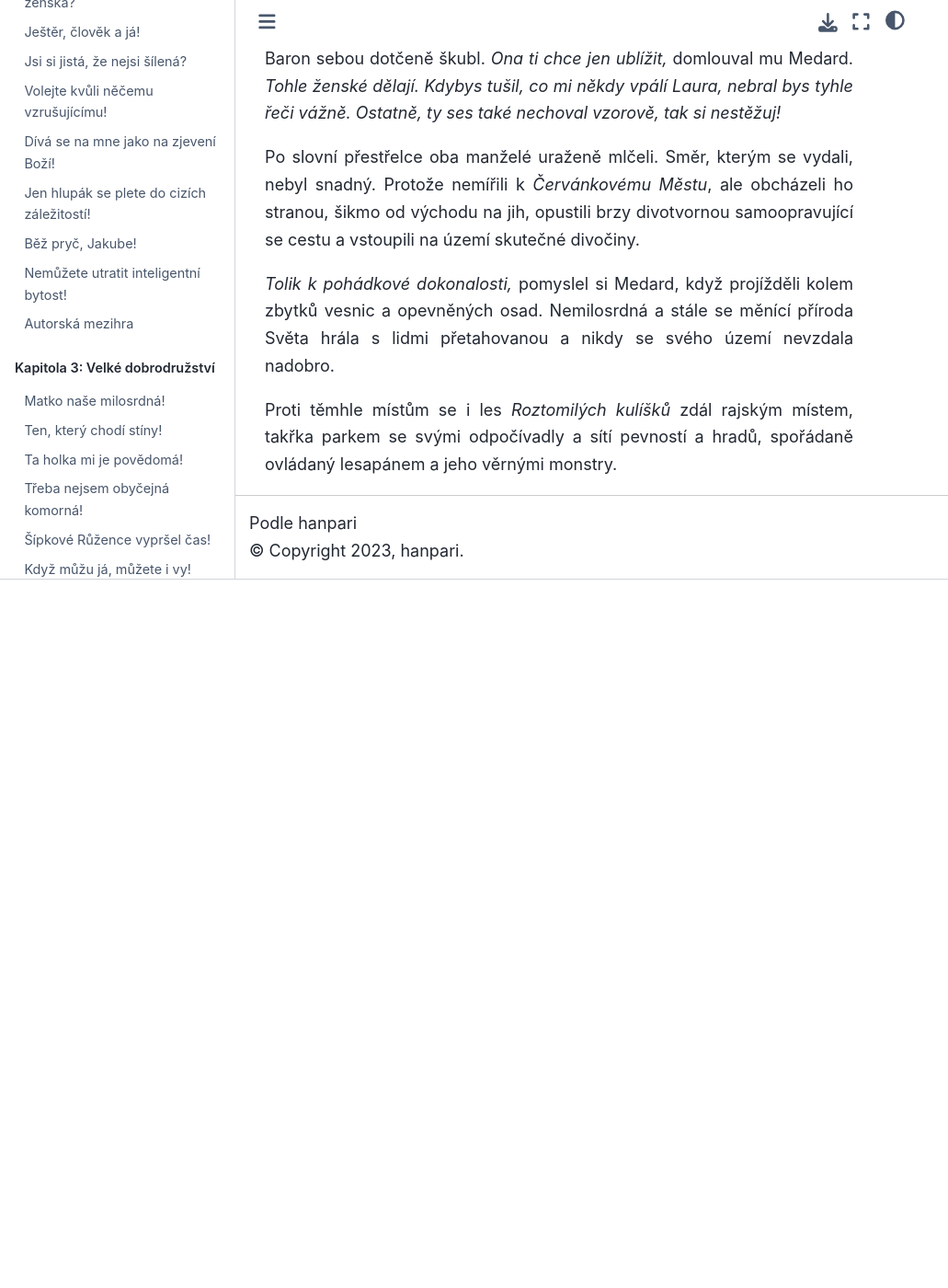
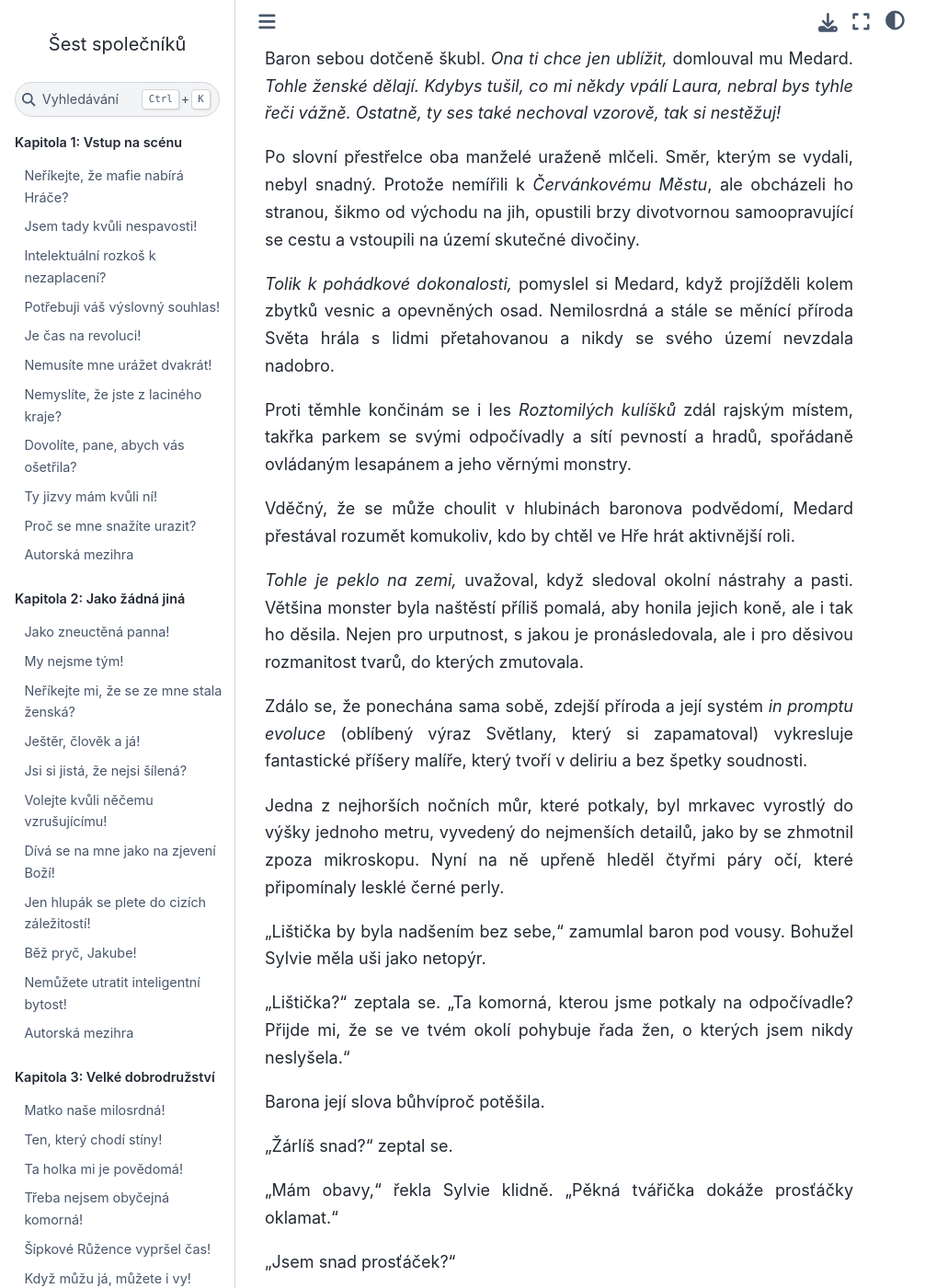
Before and after one commit to hanpari/sest-spolecniku, a Sphinx documentation site: the page built from source/sest_spolecniku/016-vyvrcholeni-a-peripetie/08.md, in a window 1280 px wide and 1400 px high, scrolled down 3933 px. Shown: the whole window at 92% size, without its empty margins (0-1031 px from the left). Built offline with Sphinx 7.4.7 and the Sphinx Book theme 1.1.4, drawn with Linux system fonts in a browser that asks for light colours; before the commit the page ends 4563 px from its top, so only the background shows below that; some of the changed text lies outside the part shown.

Commit message:
Co jsi to provedl

```diff
--- a/source/sest_spolecniku/016-vyvrcholeni-a-peripetie/08.md
+++ b/source/sest_spolecniku/016-vyvrcholeni-a-peripetie/08.md
@@ -92,4 +92,42 @@ Po slovní přestřelce oba manželé uraženě mlčeli. Směr, kterým se vydal
 
 *Tolik k pohádkové dokonalosti,* pomyslel si Medard, když projížděli kolem zbytků vesnic a opevněných osad. Nemilosrdná a stále se měnící příroda Světa hrála s lidmi přetahovanou a nikdy se svého území nevzdala nadobro.
 
-Proti těmhle místům se i les *Roztomilých kulíšků* zdál rajským místem, takřka parkem se svými odpočívadly a sítí pevností a hradů, spořádaně ovládaný lesapánem a jeho věrnými monstry.
+Proti těmhle končinám se i les *Roztomilých kulíšků* zdál rajským místem, takřka parkem se svými odpočívadly a sítí pevností a hradů, spořádaně ovládaným lesapánem a jeho věrnými monstry.
+
+Vděčný, že se může choulit v hlubinách baronova podvědomí, Medard přestával rozumět komukoliv, kdo by chtěl ve Hře hrát aktivnější roli.
+
+*Tohle je peklo na zemi,* uvažoval, když sledoval okolní nástrahy a pasti. Většina monster byla naštěstí příliš pomalá, aby honila jejich koně, ale i tak ho děsila. Nejen pro urputnost, s jakou je pronásledovala, ale i pro děsivou rozmanitost tvarů, do kterých zmutovala.
+
+Zdálo se, že ponechána sama sobě, zdejší příroda a její systém *in promptu evoluce* (oblíbený výraz Světlany, který si zapamatoval) vykresluje fantastické příšery malíře, který tvoří v deliriu a bez špetky soudnosti.
+
+Jedna z nejhorších nočních můr, které potkaly, byl mrkavec vyrostlý do výšky jednoho metru, vyvedený do nejmenších detailů, jako by se zhmotnil zpoza mikroskopu. Nyní na ně upřeně hleděl čtyřmi páry očí, které připomínaly lesklé černé perly.
+
+"Lištička by byla nadšením bez sebe," zamumlal baron pod vousy. Bohužel Sylvie měla uši jako netopýr.
+
+"Lištička?" zeptala se. "Ta komorná, kterou jsme potkaly na odpočívadle? Přijde mi, že se ve tvém okolí pohybuje řada žen, o kterých jsem nikdy neslyšela."
+
+Barona její slova bůhvíproč potěšila.
+
+"Žárlíš snad?" zeptal se.
+
+"Mám obavy," řekla Sylvie klidně. "Pěkná tvářička dokáže prosťáčky oklamat."
+
+"Jsem snad prosťáček?"
+
+"Jsi velký myslitel, můj milý. Jednou z mých největších radostí zůstává, jak báječně se naše dcera vyvedla po tobě."
+
+"Já ji mám rád," řekl baron rychle, když postřehl kritiku.
+
+"Já také, ale..."
+
+Baronka si vzdychla a upřímně komentovala: "Nemohu popřít, že ze tří dětí, které jsem vychovala, zůstává ona tou nejméně nadanou. Zajímalo by mne, jak si vede na akademii. Možná jsme si ji měli nechat u sebe."
+
+"Nesmysl. Věřím, že nás překvapí," zaduněl baron. Medard vycítil záchvěv vděčnosti, který určitě mířil směrem ke Gabriele.
+
+"Opravdu?"
+
+Baronka mu věnovala zkoumavý pohled kozlích očí. "Nebyl jsi to ty, kdo chtěl, aby zůstala s námi? Kde se vzala ta náhlá důvěra v její duševní schopnosti? V ty, které, jak musím nerada přiznat, téměř neexistují?"
+
+"Někdy vím víc než ty."
+
+"Víš? Ano, víš. Potíž je, můj milý, že ti věřím," řekla baronka a dodala. "A to mne právě děsí. Co jsi to provedl? Co jsi to provedl!"
```
